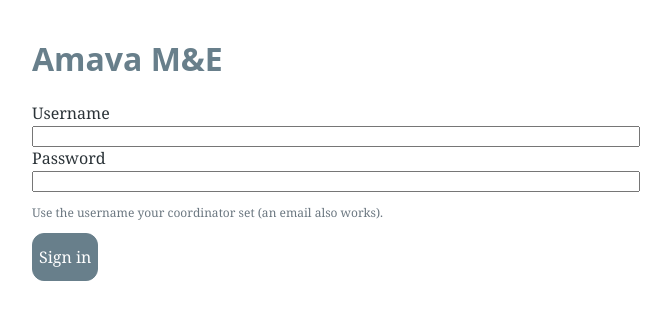
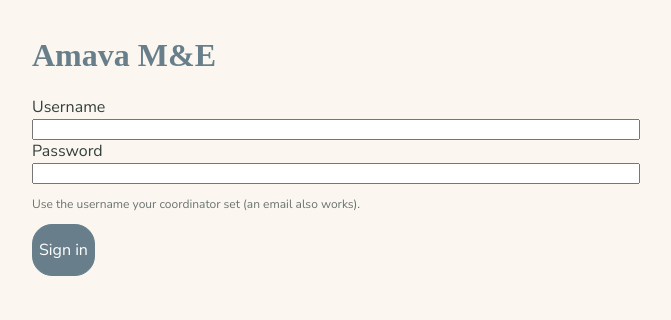
Before and after one commit to amavawebapp/amavawebapp, a React (Vite) app in the folder amava-me/: page /login in a window 1280 px wide. Shown: the top 320 px of the page, without its empty margins (304-975 px from the left). Built offline with nearby package versions, Linux system fonts and the light colour scheme; no server answers.

Commit message:
feat: full brand token set + 3 themes

```diff
--- a/amava-me/src/styles/tokens.css
+++ b/amava-me/src/styles/tokens.css
@@ -1,20 +1,59 @@
 :root {
-  /* Amava 2022 palette */
+  /* raw brand tokens (constant across themes) */
   --slate: #687F8B;
+  --slate-deep: #4d626d;
   --teal: #97D7D9;
   --sand: #E5BF7A;
   --green: #C4E2B7;
+  --green-deep: #6fa173;
   --sage: #9CA297;
   --terracotta: #DD866C;
+  --terracotta-deep: #c96a4f;
 
-  --bg: #ffffff;
-  --text: #2b3338;
-  --muted: #6b7780;
-  --primary: var(--slate);
-  --accent: var(--terracotta);
+  --font-logo: 'Cavorting', 'Brush Script MT', cursive;
+  --font: 'Nunito Sans', -apple-system, system-ui, sans-serif;
 
-  --radius: 12px;
-  --tap-min: 48px; /* phone-friendly minimum tap target */
-  --font-display: 'Cavorting', system-ui, sans-serif;
-  --font-body: 'Minion Pro', Georgia, serif;
+  /* semantic — overridden per theme (defaults = Soft) */
+  --bg: #FBF7F0; --bg-2: #F4EDE1; --surface: #ffffff; --surface-2: #fbf8f3;
+  --ink: #33403b; --ink-soft: #6b746f; --line: #ece3d6;
+  --brand: #687F8B; --accent: #DD866C; --accent-ink: #ffffff;
+  --good: #6fa173; --good-soft: #e6f1de; --warn: #c96a4f; --highlight: #E5BF7A;
+
+  --radius: 20px; --radius-sm: 14px; --radius-lg: 28px; --pad: 16px;
+  --shadow: 0 1px 2px rgba(45,40,30,.04), 0 6px 18px rgba(45,40,30,.06);
+  --shadow-lg: 0 2px 6px rgba(45,40,30,.06), 0 18px 40px rgba(45,40,30,.10);
+  --fs: 1; --tap: 52px;
+
+  /* legacy aliases (back-compat for un-migrated markup) */
+  --text: var(--ink); --muted: var(--ink-soft); --primary: var(--brand);
+  --tap-min: var(--tap); --font-display: var(--font-logo); --font-body: var(--font);
 }
+
+[data-theme="soft"] {
+  --bg:#FBF7F0; --bg-2:#F4EDE1; --surface:#ffffff; --surface-2:#fbf8f3;
+  --ink:#33403b; --ink-soft:#6b746f; --line:#ece3d6;
+  --brand:#687F8B; --accent:#DD866C; --accent-ink:#fff;
+  --good:#6fa173; --good-soft:#e6f1de; --warn:#c96a4f; --highlight:#E5BF7A;
+  --radius:20px; --radius-sm:14px; --radius-lg:28px;
+  --shadow:0 1px 2px rgba(45,40,30,.04), 0 6px 18px rgba(45,40,30,.06);
+  --fs:1; --tap:52px;
+}
+
+[data-theme="garden"] {
+  --bg:#EEF3E6; --bg-2:#e3ecd6; --surface:#ffffff; --surface-2:#f4f8ee;
+  --ink:#2c3a2e; --ink-soft:#5d6b58; --line:#dde6d0;
+  --brand:#4f7d54; --accent:#DD866C; --accent-ink:#fff;
+  --good:#5e9763; --good-soft:#dcead0; --warn:#c96a4f; --highlight:#E5BF7A;
+  --radius:24px; --radius-sm:16px; --radius-lg:34px;
+  --shadow:0 2px 4px rgba(40,55,35,.05), 0 12px 28px rgba(40,55,35,.10);
+  --fs:1.04; --tap:54px;
+}
+
+[data-theme="simple"] {
+  --bg:#ffffff; --bg-2:#f1f4f5; --surface:#ffffff; --surface-2:#f6f8f9;
+  --ink:#1f2a2f; --ink-soft:#566169; --line:#d3dbdf;
+  --brand:#4d626d; --accent:#c96a4f; --accent-ink:#fff;
+  --good:#3f7d56; --good-soft:#e1f0e5; --warn:#bf5236; --highlight:#E5BF7A;
+  --radius:18px; --radius-sm:12px; --radius-lg:22px;
+  --shadow:0 1px 0 rgba(0,0,0,.04); --fs:1.18; --tap:60px;
+}
```
